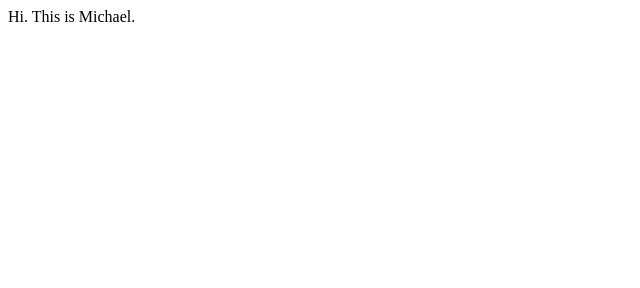
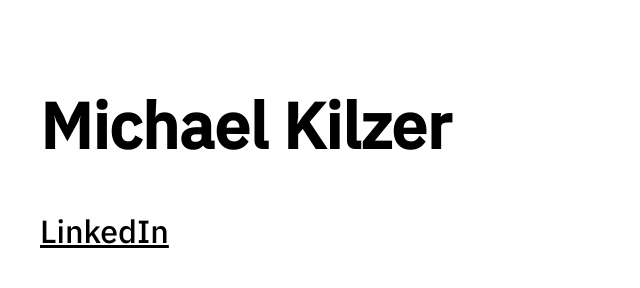
Before and after one commit to michaelkilzer/michaelkilzer.github.io, a plain HTML site: page index.html in a window 1280 px wide. Shown: the whole page, without its empty margins (0-640 px from the left). Drawn offline with Linux system fonts and the light colour scheme.

Commit message:
Font and content changes

```diff
--- a/index.html
+++ b/index.html
@@ -4,14 +4,27 @@
     <meta charset="UTF-8">
     <meta name="viewport" content="width=device-width, initial-scale=1.0">
     <title>Michael Kilzer</title>
+    <link rel="preconnect" href="https://fonts.googleapis.com">
+    <link rel="preconnect" href="https://fonts.gstatic.com" crossorigin>
+    <link href="https://fonts.googleapis.com/css2?family=IBM+Plex+Sans:wght@300;500&display=swap" rel="stylesheet">
     <style>
         body {
-            min-height: 100vh;
-            min-width: 100vw;
+            font-family: 'IBM Plex Sans', sans-serif;
+            font-size: 2rem;
+            padding: 2rem;
+        }
+        main {
+            max-width: 50ch;
+        }
+        a {
+            color: black !important;
         }
     </style>
 </head>
 <body>
-    Hi. This is Michael.
+    <main>
+        <h1>Michael Kilzer</h1>
+        <a href='https://www.linkedin.com/in/michaeljkilzer' target='_blank'>LinkedIn</a>
+    </main>
 </body>
 </html>
```
